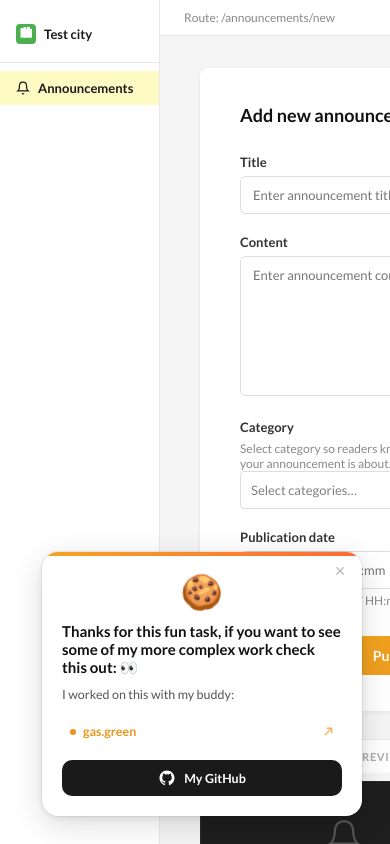
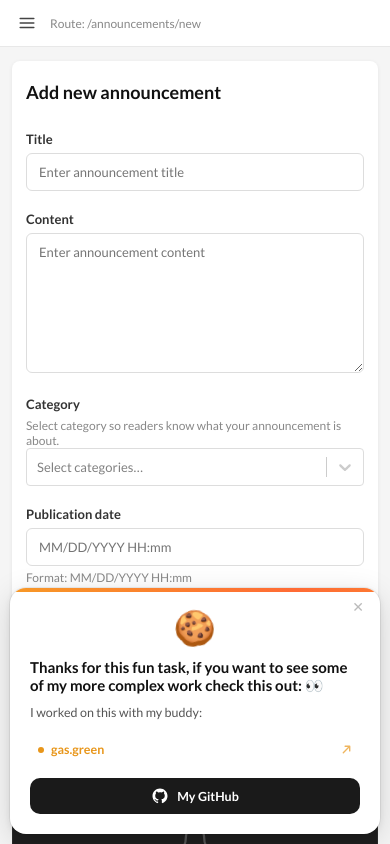
Before and after one commit to Mild-Solvent/simplicity-assignment, a React (Vite) app in the folder frontend/: page /announcements/new in a window 390 px wide. Shown: the top 844 px of the page. Built offline with nearby package versions, Linux system fonts and the light colour scheme; no server answers.

Commit message:
mobile friendly

```diff
--- a/frontend/src/App.jsx
+++ b/frontend/src/App.jsx
@@ -1,3 +1,4 @@
+import { useState, useCallback } from 'react';
 import { BrowserRouter, Routes, Route, Navigate, useLocation } from 'react-router-dom';
 import Sidebar from './components/Sidebar';
 import NotificationToast from './components/NotificationToast';
@@ -5,17 +6,40 @@ import PortfolioPopup from './components/PortfolioPopup';
 import AnnouncementsPage from './pages/AnnouncementsPage';
 import EditAnnouncementPage from './pages/EditAnnouncementPage';
 
-function RouteBar() {
+function RouteBar({ onHamburger }) {
   const location = useLocation();
-  return <div className="route-bar">Route: {location.pathname}</div>;
+  return (
+    <div className="route-bar">
+      <button
+        className="hamburger"
+        onClick={onHamburger}
+        aria-label="Open navigation menu"
+      >
+        <svg width="18" height="18" viewBox="0 0 24 24" fill="none" stroke="currentColor" strokeWidth="2.2" strokeLinecap="round">
+          <line x1="3" y1="6"  x2="21" y2="6"  />
+          <line x1="3" y1="12" x2="21" y2="12" />
+          <line x1="3" y1="18" x2="21" y2="18" />
+        </svg>
+      </button>
+      Route: {location.pathname}
+    </div>
+  );
 }
 
 function AppShell() {
+  const [sidebarOpen, setSidebarOpen] = useState(false);
+  const open  = useCallback(() => setSidebarOpen(true),  []);
+  const close = useCallback(() => setSidebarOpen(false), []);
+
   return (
     <div className="app-shell">
-      <Sidebar />
+      {/* Overlay — only visible on mobile when sidebar is open */}
+      {sidebarOpen && (
+        <div className="sidebar-overlay" onClick={close} aria-hidden="true" />
+      )}
+      <Sidebar isOpen={sidebarOpen} onClose={close} />
       <div className="main-content">
-        <RouteBar />
+        <RouteBar onHamburger={open} />
         <Routes>
           <Route path="/" element={<Navigate to="/announcements" replace />} />
           <Route path="/announcements" element={<AnnouncementsPage />} />
--- a/frontend/src/components/AnnouncementsTable.jsx
+++ b/frontend/src/components/AnnouncementsTable.jsx
@@ -99,6 +99,8 @@ export default function AnnouncementsTable({
         accessorKey: 'last_update',
         header: 'Last update',
         cell: (info) => formatDate(info.getValue()),
+        /* drives the col-last-update class for mobile hiding */
+        meta: { className: 'col-last-update' },
       },
       {
         accessorKey: 'categories',
@@ -174,7 +176,8 @@ export default function AnnouncementsTable({
           onChange={(e) => { onSearchChange(e.target.value); onPageChange(1); }}
         />
 
-        <div style={{ minWidth: 260, flex: '0 0 auto' }}>
+        {/* wrapper class lets CSS override minWidth on mobile */}
+        <div className="filter-select-wrap">
           <Select
             inputId="category-filter"
             isMulti
@@ -220,12 +223,19 @@ export default function AnnouncementsTable({
         ) : data?.length === 0 ? (
           <div className="state-message">No announcements found.</div>
         ) : (
+          <div className="table-scroll">
             <table className="ann-table">
               <thead>
                 {table.getHeaderGroups().map((hg) => (
                   <tr key={hg.id}>
                     {hg.headers.map((h) => (
-                    <th key={h.id} className={h.id === 'actions' ? 'col-actions' : ''}>
+                      <th
+                        key={h.id}
+                        className={[
+                          h.id === 'actions' ? 'col-actions' : '',
+                          h.column.columnDef.meta?.className ?? '',
+                        ].filter(Boolean).join(' ') || undefined}
+                      >
                         {flexRender(h.column.columnDef.header, h.getContext())}
                       </th>
                     ))}
@@ -236,7 +246,13 @@ export default function AnnouncementsTable({
                 {table.getRowModel().rows.map((row) => (
                   <tr key={row.id}>
                     {row.getVisibleCells().map((cell) => (
-                    <td key={cell.id} className={cell.column.id === 'actions' ? 'col-actions' : ''}>
+                      <td
+                        key={cell.id}
+                        className={[
+                          cell.column.id === 'actions' ? 'col-actions' : '',
+                          cell.column.columnDef.meta?.className ?? '',
+                        ].filter(Boolean).join(' ') || undefined}
+                      >
                         {flexRender(cell.column.columnDef.cell, cell.getContext())}
                       </td>
                     ))}
@@ -244,6 +260,7 @@ export default function AnnouncementsTable({
                 ))}
               </tbody>
             </table>
+          </div>
         )}
 
         {/* ─── Pagination ──────────────────────────────────────────────── */}
--- a/frontend/src/components/Sidebar.jsx
+++ b/frontend/src/components/Sidebar.jsx
@@ -1,19 +1,28 @@
-import { NavLink, useLocation } from 'react-router-dom';
+import { NavLink } from 'react-router-dom';
 
-export default function Sidebar() {
-  const location = useLocation();
-
+export default function Sidebar({ isOpen, onClose }) {
   return (
-    <aside className="sidebar">
+    <aside
+      className={`sidebar${isOpen ? ' sidebar-open' : ''}`}
+      aria-hidden={!isOpen ? 'true' : undefined}
+    >
       <div className="sidebar-header">
         <span className="sidebar-header-icon">🏙</span>
         Test city
+        {/* Close button — only visible on mobile */}
+        <button className="sidebar-close" onClick={onClose} aria-label="Close navigation menu">
+          <svg width="16" height="16" viewBox="0 0 24 24" fill="none" stroke="currentColor" strokeWidth="2.2" strokeLinecap="round">
+            <line x1="18" y1="6" x2="6" y2="18"/>
+            <line x1="6" y1="6" x2="18" y2="18"/>
+          </svg>
+        </button>
       </div>
 
       <nav className="sidebar-nav">
         <NavLink
           to="/announcements"
           className={({ isActive }) => 'sidebar-link' + (isActive ? ' active' : '')}
+          onClick={onClose}
         >
           {/* Bell icon */}
           <svg width="14" height="14" viewBox="0 0 24 24" fill="none" stroke="currentColor" strokeWidth="2">
--- a/frontend/src/index.css
+++ b/frontend/src/index.css
@@ -708,3 +708,189 @@ html, body, #root {
   text-align: center;
   padding: 4px 0 2px;
 }
+
+/* ══════════════════════════════════════════════════════════════════════════════
+   MOBILE RESPONSIVENESS
+   Primary mobile breakpoint : ≤ 640px
+   Extras (toast / popup)    : ≤ 480px
+   Mid-range tablet          : ≤ 900px  (page-body, form padding)
+   ══════════════════════════════════════════════════════════════════════════════ */
+
+/* ─── Hamburger button (hidden on desktop) ──────────────────────────────────── */
+.hamburger {
+  display: none;
+  align-items: center;
+  justify-content: center;
+  background: none;
+  border: none;
+  padding: 4px 6px;
+  margin-right: 8px;
+  border-radius: 5px;
+  cursor: pointer;
+  color: #444;
+  flex-shrink: 0;
+  transition: background 0.15s;
+}
+.hamburger:hover { background: #f0f0f0; }
+
+/* ─── Sidebar overlay (mobile only) ────────────────────────────────────────── */
+.sidebar-overlay {
+  display: none;
+}
+
+/* ─── Sidebar close button (mobile only) ───────────────────────────────────── */
+.sidebar-close {
+  display: none;
+  align-items: center;
+  justify-content: center;
+  background: none;
+  border: none;
+  padding: 4px;
+  margin-left: auto;
+  border-radius: 4px;
+  cursor: pointer;
+  color: #888;
+  transition: color 0.15s, background 0.15s;
+}
+.sidebar-close:hover { color: #333; background: #f5f5f5; }
+
+/* ─── Table horizontal scroll wrapper ──────────────────────────────────────── */
+.table-scroll {
+  overflow-x: auto;
+  -webkit-overflow-scrolling: touch;
+}
+
+/* ─── Filter select wrapper (desktop: fixed min-width) ─────────────────────── */
+.filter-select-wrap {
+  min-width: 260px;
+  flex: 0 0 auto;
+}
+
+/* ══════════════════════════════════════════════════════════════════════════════
+   ≤ 900px  — Tablet adjustments
+   ══════════════════════════════════════════════════════════════════════════════ */
+@media (max-width: 900px) {
+  .page-body  { padding: 24px 20px; }
+  .form-card  { padding: 28px 24px; }
+}
+
+/* ══════════════════════════════════════════════════════════════════════════════
+   ≤ 640px  — Mobile
+   ══════════════════════════════════════════════════════════════════════════════ */
+@media (max-width: 640px) {
+
+  /* 1 ── Hamburger visible */
+  .hamburger { display: flex; }
+
+  /* 2 ── Route bar: make room for hamburger */
+  .route-bar {
+    display: flex;
+    align-items: center;
+    padding: 10px 12px;
+  }
+
+  /* 3 ── Sidebar: off-canvas drawer */
+  .sidebar {
+    position: fixed;
+    top: 0;
+    left: 0;
+    bottom: 0;
+    z-index: 900;
+    transform: translateX(-100%);
+    transition: transform 0.28s cubic-bezier(0.4, 0, 0.2, 1),
+                box-shadow 0.28s ease;
+    min-height: 100dvh;
+  }
+  .sidebar.sidebar-open {
+    transform: translateX(0);
+    box-shadow: 4px 0 32px rgba(0, 0, 0, 0.22);
+  }
+
+  /* 4 ── Sidebar header: show close button */
+  .sidebar-header { flex-wrap: nowrap; }
+  .sidebar-close  { display: flex; }
+
+  /* 5 ── Overlay */
+  .sidebar-overlay {
+    display: block;
+    position: fixed;
+    inset: 0;
+    z-index: 899;
+    background: rgba(0, 0, 0, 0.40);
+    animation: overlay-fade-in 0.22s ease forwards;
+  }
+  @keyframes overlay-fade-in {
+    from { opacity: 0; }
+    to   { opacity: 1; }
+  }
+
+  /* 6 ── Page body padding */
+  .page-body { padding: 14px 12px; }
+
+  /* 7 ── Form card padding */
+  .form-card { padding: 20px 14px; }
+
+  /* 8 ── Filter bar: stack vertically, full width */
+  .filter-bar {
+    flex-direction: column;
+    align-items: stretch;
+  }
+  .filter-bar input[type="text"] { width: 100%; }
+  .filter-select-wrap {
+    min-width: 0;
+    width: 100%;
+    flex: unset;
+  }
+  .btn-new {
+    margin-left: 0;
+    width: 100%;
+    justify-content: center;
+  }
+
+  /* 9 ── Table: tighter padding, hide last_update column */
+  .ann-table th,
+  .ann-table td { padding: 10px 10px; }
+
+  .ann-table .col-last-update { display: none; }
+
+  /* 10 ── Pagination: wrap on mobile */
+  .pagination {
+    flex-wrap: wrap;
+    justify-content: center;
+    padding: 12px 10px;
+    gap: 6px;
+  }
+
+  /* 11 ── Preview panel: un-sticky so it doesn't trap scroll */
+  .preview-panel { position: static; }
+
+  /* 12 ── Form actions: stack on mobile */
+  .form-actions { flex-direction: column-reverse; gap: 8px; }
+  .btn-cancel,
+  .btn-publish { width: 100%; justify-content: center; text-align: center; }
+}
+
+/* ══════════════════════════════════════════════════════════════════════════════
+   ≤ 480px  — Toast & Portfolio Popup
+   ══════════════════════════════════════════════════════════════════════════════ */
+@media (max-width: 480px) {
+
+  /* Toast: stretch edge-to-edge with small inset */
+  .toast-container {
+    left: 10px;
+    right: 10px;
+    bottom: 10px;
+  }
+  .toast { max-width: 100%; }
+
+  /* Portfolio popup: center at bottom, full width */
+  .pp-backdrop {
+    padding: 10px;
+    align-items: flex-end;
+    justify-content: center;
+  }
+  .pp-box {
+    width: 100%;
+    max-width: 420px;
+  }
+}
```
Also changed, not shown: 1 other file (tests, documents, lock files or other folders). Lines whose indentation alone changed are shown as unchanged.
